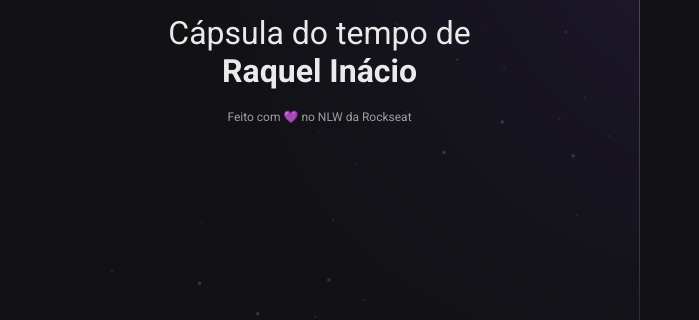
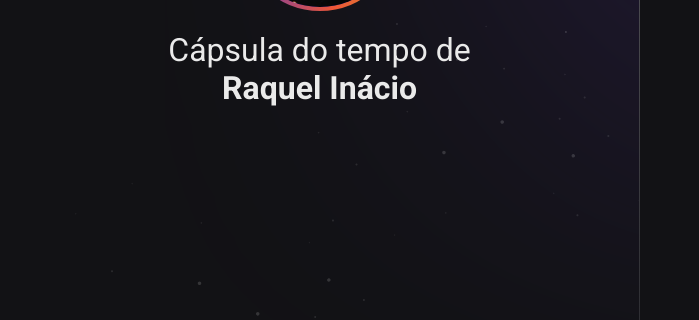
Before and after one commit to Rachelllllllllllll/nlw-spacetime, a plain HTML site: page index.html in a window 1280 px wide. Shown: the part 456-776 px from the top of the page, 0-699 px from the left. Drawn offline with Linux system fonts and the light colour scheme.

Commit message:
remove span

```diff
--- a/index.html
+++ b/index.html
@@ -26,7 +26,7 @@
       </p>
 
 
-      <span>Feito com 💜 no NLW da Rockseat</span>
+
     </aside>
 
     <nav>
```
